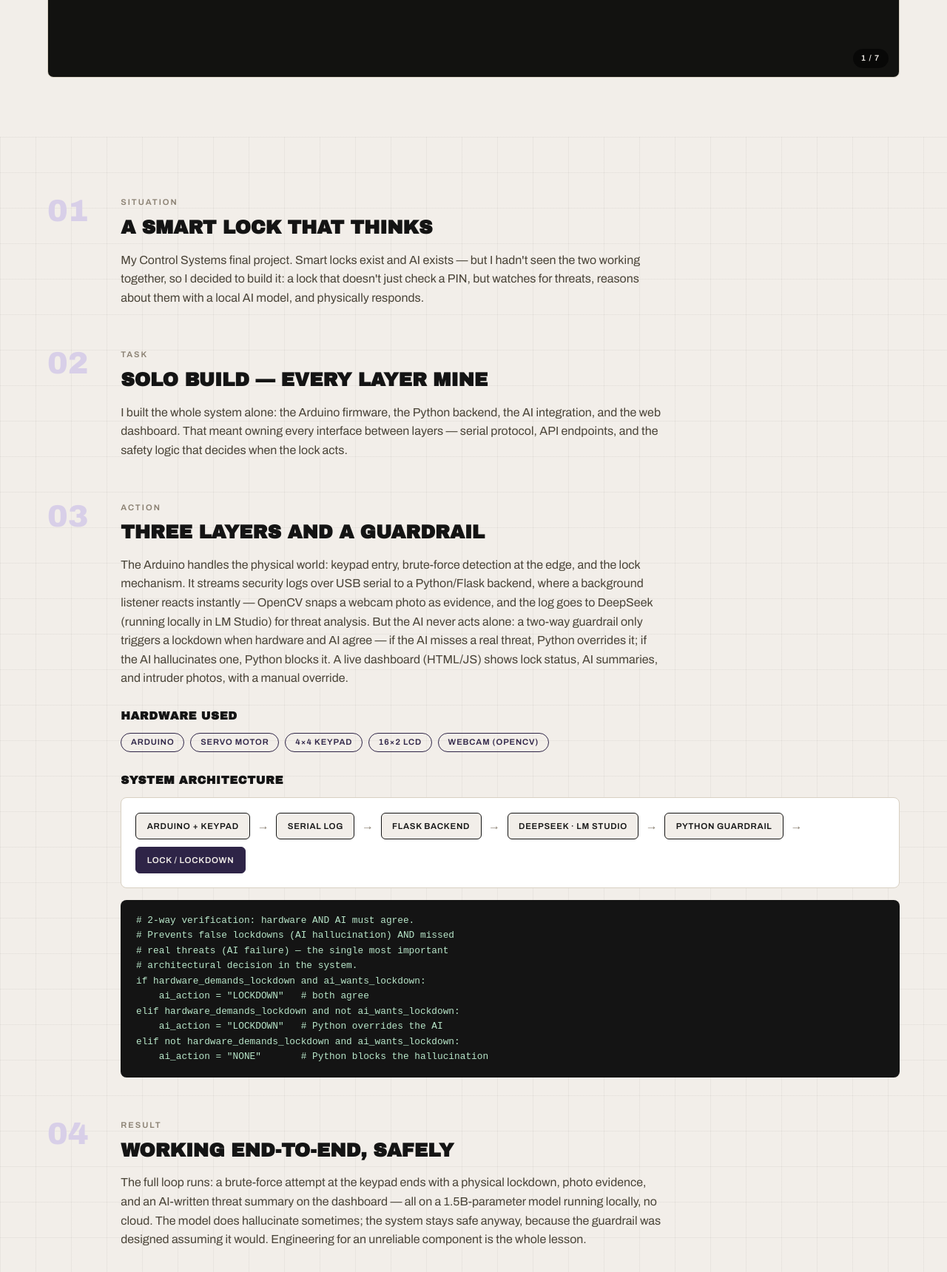
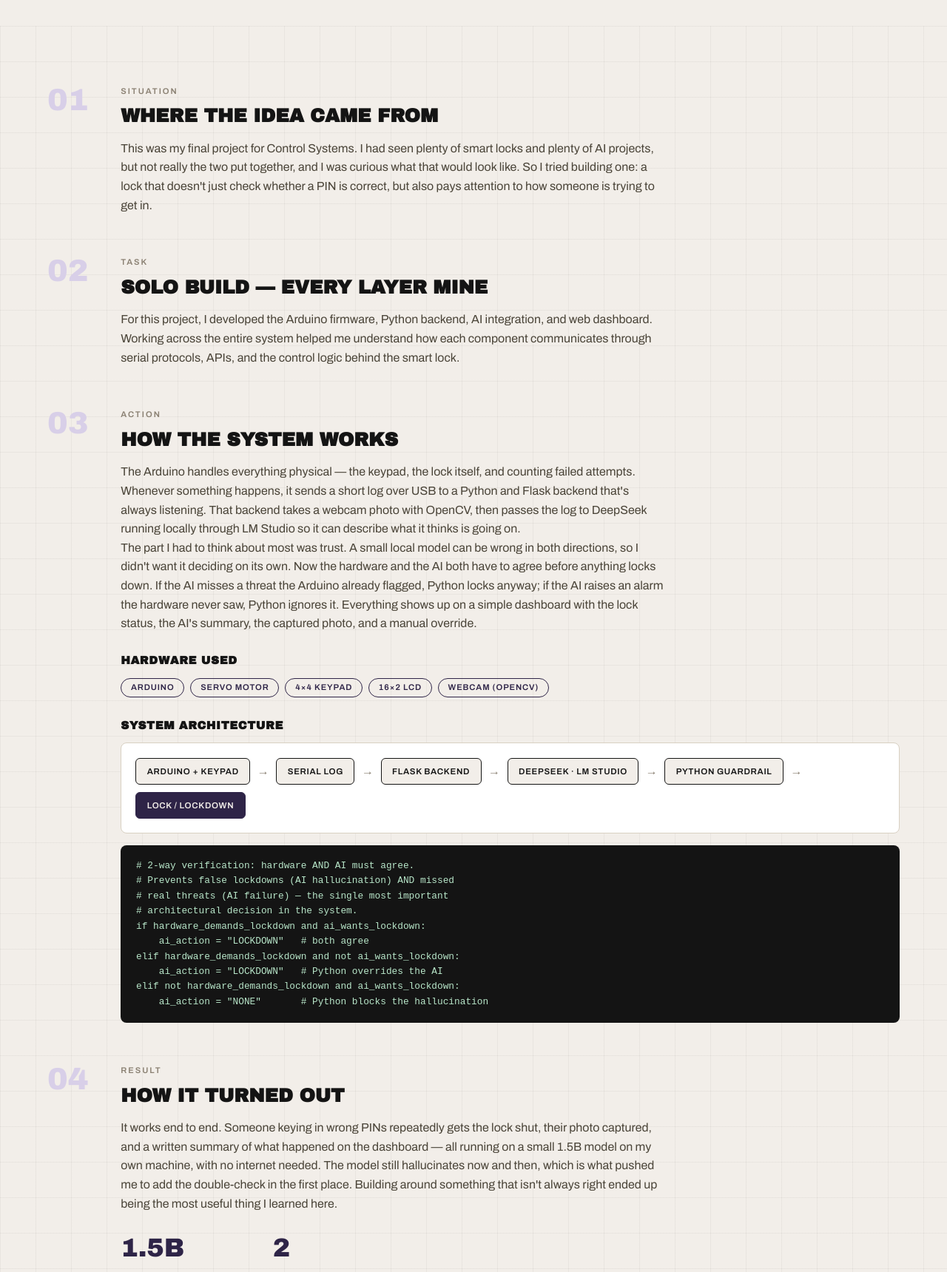
Before and after one commit to 2320317-spec/Portfolio, a plain HTML site: page projects/sentrycore.html in a window 1280 px wide. Shown: the part 1080-2800 px from the top of the page at 74% size. Drawn offline with Linux system fonts and the light colour scheme.

Commit message:
polish: smaller galleries, plainer storytelling copy, fix sentryCORE image mismatch
- Gallery capped at 56rem / 62svh so the photo and surrounding text sit
  in view together instead of the image filling the screen
- Rewrote Booking and sentryCORE STAR copy in a plainer first-person
  voice, less polished-sounding, closer to how Myke actually describes
  the work
- sentryCORE gallery: first slot's alt described the physical build but
  showed the dashboard, and Dashboard_Lock appeared twice; restored
  Lock_System to its own slot
- Dropped the standalone result images now duplicated by the galleries

```diff
--- a/css/style.css
+++ b/css/style.css
@@ -490,12 +490,17 @@ section { padding: clamp(4rem, 10vh, 7rem) var(--pad-x); }
   overflow: hidden;
   border-radius: 8px;
   border: 1px solid #d8d0c2;
+  /* Sized to sit comfortably in one screen rather than filling it —
+     you can see the photo and the text around it at the same time. */
+  max-width: 56rem;
+  margin-inline: auto;
 }
 .cs-gallery .cs-img {
   display: none;
   border: 0;
   border-radius: 0;
   aspect-ratio: 16 / 9;   /* stable height while photos change */
+  max-height: 62svh;      /* never taller than most of the viewport */
   object-fit: contain;    /* letterbox instead of cropping screenshots */
   background: #121210;
 }
--- a/projects/sentrycore.html
+++ b/projects/sentrycore.html
@@ -39,14 +39,14 @@
 
   <section class="cs-hero" data-reveal>
     <div class="cs-gallery">
-      <img class="cs-img is-active" src="../assets/images/SentryCORE/Lock_System.jpg"
-           alt="The sentryCORE physical build — Arduino, keypad, LCD, and lock mechanism wired together">
+      <img class="cs-img is-active" src="../assets/images/SentryCORE/Dashboard_Lock.jpg"
+           alt="The sentryCORE dashboard — system locked and monitoring">
+      <img class="cs-img" loading="lazy" src="../assets/images/SentryCORE/Lock_System.jpg"
+           alt="The physical build — Arduino, keypad, LCD, and lock mechanism wired together">
       <img class="cs-img" loading="lazy" src="../assets/images/SentryCORE/Lock_System_Wiring.jpg"
            alt="Inside the build — the full wiring between Arduino and components">
       <img class="cs-img" loading="lazy" src="../assets/images/SentryCORE/Lock_State_Display.jpg"
            alt="The 16x2 LCD showing the lock state">
-      <img class="cs-img" loading="lazy" src="../assets/images/SentryCORE/Dashboard_Lock.jpg"
-           alt="Web dashboard — system locked and monitoring">
       <img class="cs-img" loading="lazy" src="../assets/images/SentryCORE/Dashboard_Unlock.jpg"
            alt="Web dashboard — successful unlock event">
       <img class="cs-img" loading="lazy" src="../assets/images/SentryCORE/Dashboard_Lockdown.jpg"
@@ -64,12 +64,13 @@
       <span class="star-num">01</span>
       <div>
         <p class="label">Situation</p>
-        <h2 class="star-head">A smart lock that thinks</h2>
+        <h2 class="star-head">Where the idea came from</h2>
         <p class="star-body">
-          My Control Systems final project. Smart locks exist and AI exists —
-          but I hadn't seen the two working together, so I decided to build it:
-          a lock that doesn't just check a PIN, but watches for threats,
-          reasons about them with a local AI model, and physically responds.
+          This was my final project for Control Systems. I had seen plenty of
+          smart locks and plenty of AI projects, but not really the two put
+          together, and I was curious what that would look like. So I tried
+          building one: a lock that doesn't just check whether a PIN is correct,
+          but also pays attention to how someone is trying to get in.
         </p>
       </div>
     </article>
@@ -80,10 +81,11 @@
         <p class="label">Task</p>
         <h2 class="star-head">Solo build — every layer mine</h2>
         <p class="star-body">
-          I built the whole system alone: the Arduino firmware, the Python
-          backend, the AI integration, and the web dashboard. That meant
-          owning every interface between layers — serial protocol, API
-          endpoints, and the safety logic that decides when the lock acts.
+          For this project, I developed the Arduino firmware,
+          Python backend, AI integration, and web dashboard.
+          Working across the entire system helped me understand
+          how each component communicates through serial protocols,
+          APIs, and the control logic behind the smart lock.
         </p>
       </div>
     </article>
@@ -92,18 +94,23 @@
       <span class="star-num">03</span>
       <div>
         <p class="label">Action</p>
-        <h2 class="star-head">Three layers and a guardrail</h2>
+        <h2 class="star-head">How the system works</h2>
         <p class="star-body">
-          The Arduino handles the physical world: keypad entry, brute-force
-          detection at the edge, and the lock mechanism. It streams security
-          logs over USB serial to a Python/Flask backend, where a background
-          listener reacts instantly — OpenCV snaps a webcam photo as evidence,
-          and the log goes to DeepSeek (running locally in LM Studio) for
-          threat analysis. But the AI never acts alone: a two-way guardrail
-          only triggers a lockdown when hardware and AI agree — if the AI
-          misses a real threat, Python overrides it; if the AI hallucinates
-          one, Python blocks it. A live dashboard (HTML/JS) shows lock status,
-          AI summaries, and intruder photos, with a manual override.
+          The Arduino handles everything physical — the keypad, the lock itself,
+          and counting failed attempts. Whenever something happens, it sends a
+          short log over USB to a Python and Flask backend that's always
+          listening. That backend takes a webcam photo with OpenCV, then passes
+          the log to DeepSeek running locally through LM Studio so it can
+          describe what it thinks is going on.
+        </p>
+        <p class="star-body">
+          The part I had to think about most was trust. A small local model can
+          be wrong in both directions, so I didn't want it deciding on its own.
+          Now the hardware and the AI both have to agree before anything locks
+          down. If the AI misses a threat the Arduino already flagged, Python
+          locks anyway; if the AI raises an alarm the hardware never saw, Python
+          ignores it. Everything shows up on a simple dashboard with the lock
+          status, the AI's summary, the captured photo, and a manual override.
         </p>
 
         <h3 class="cs-sub">Hardware used</h3>
@@ -147,22 +154,20 @@ elif not hardware_demands_lockdown and ai_wants_lockdown:
       <span class="star-num">04</span>
       <div>
         <p class="label">Result</p>
-        <h2 class="star-head">Working end-to-end, safely</h2>
+        <h2 class="star-head">How it turned out</h2>
         <p class="star-body">
-          The full loop runs: a brute-force attempt at the keypad ends with a
-          physical lockdown, photo evidence, and an AI-written threat summary
-          on the dashboard — all on a 1.5B-parameter model running locally,
-          no cloud. The model does hallucinate sometimes; the system stays
-          safe anyway, because the guardrail was designed assuming it would.
-          Engineering for an unreliable component is the whole lesson.
+          It works end to end. Someone keying in wrong PINs repeatedly gets the
+          lock shut, their photo captured, and a written summary of what
+          happened on the dashboard — all running on a small 1.5B model on my
+          own machine, with no internet needed. The model still hallucinates
+          now and then, which is what pushed me to add the double-check in the
+          first place. Building around something that isn't always right ended
+          up being the most useful thing I learned here.
         </p>
         <div class="star-stats">
-          <div><span class="stat-n">1.5B</span><span class="stat-l">params, fully local AI</span></div>
-          <div><span class="stat-n">2×</span><span class="stat-l">verification before lockdown</span></div>
+          <div><span class="stat-n">1.5B</span><span class="stat-l">model, running locally</span></div>
+          <div><span class="stat-n">2</span><span class="stat-l">checks before it locks down</span></div>
         </div>
-        <img class="cs-img" loading="lazy"
-             src="../assets/images/SentryCORE/Dashboard_Lockdown.jpg"
-             alt="sentryCORE web dashboard during an AI-verified lockdown, showing the threat summary and captured photo">
       </div>
     </article>
   </section>
```
Also changed, not shown: projects/booking-website.html (+28 -25 lines), projects/mazebot.html (+1 -4 lines).
